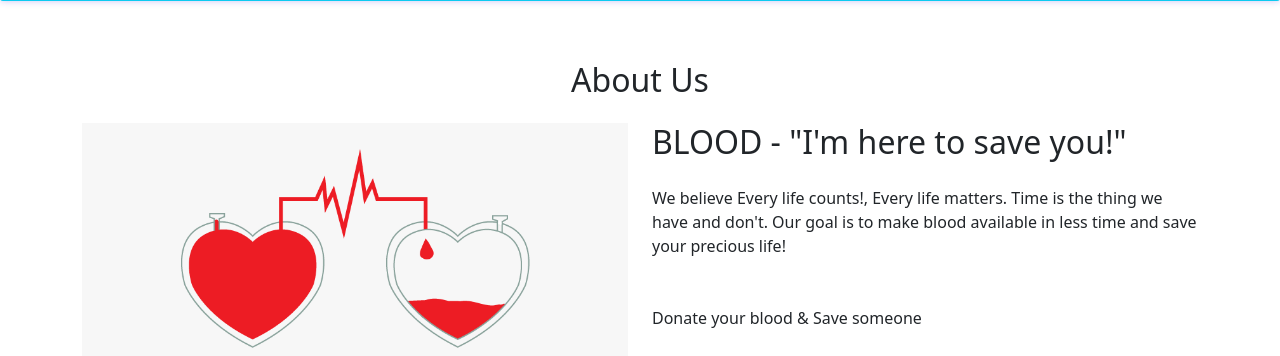
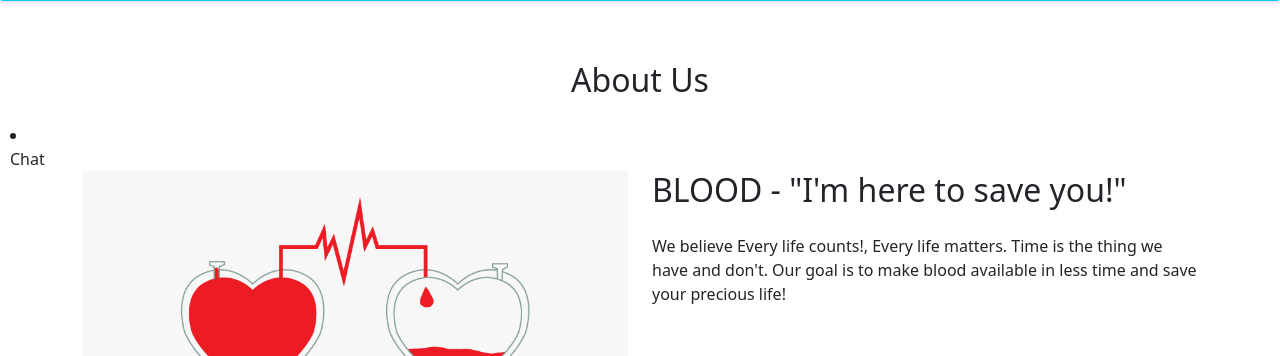
Before and after one commit to LalithLK0514/Blood-Center, a PHP site: page / in a window 1280 px wide. Shown: the part 799-1155 px from the top of the page. Run offline with PHP 8.4, Linux system fonts and the light colour scheme; some libraries are stand-ins or nearby versions.

Commit message:
Update index.php

```diff
--- a/index.php
+++ b/index.php
@@ -84,6 +84,9 @@
   <div class="py-3">
     <h2 class="text-center">About Us</h2>
   </div>
+          <li class="nav-item">
+        <a class="nav-link" href="chat.html">Chat</a>
+      </li>
 
   <div class="container">
     <div class="row">
```
